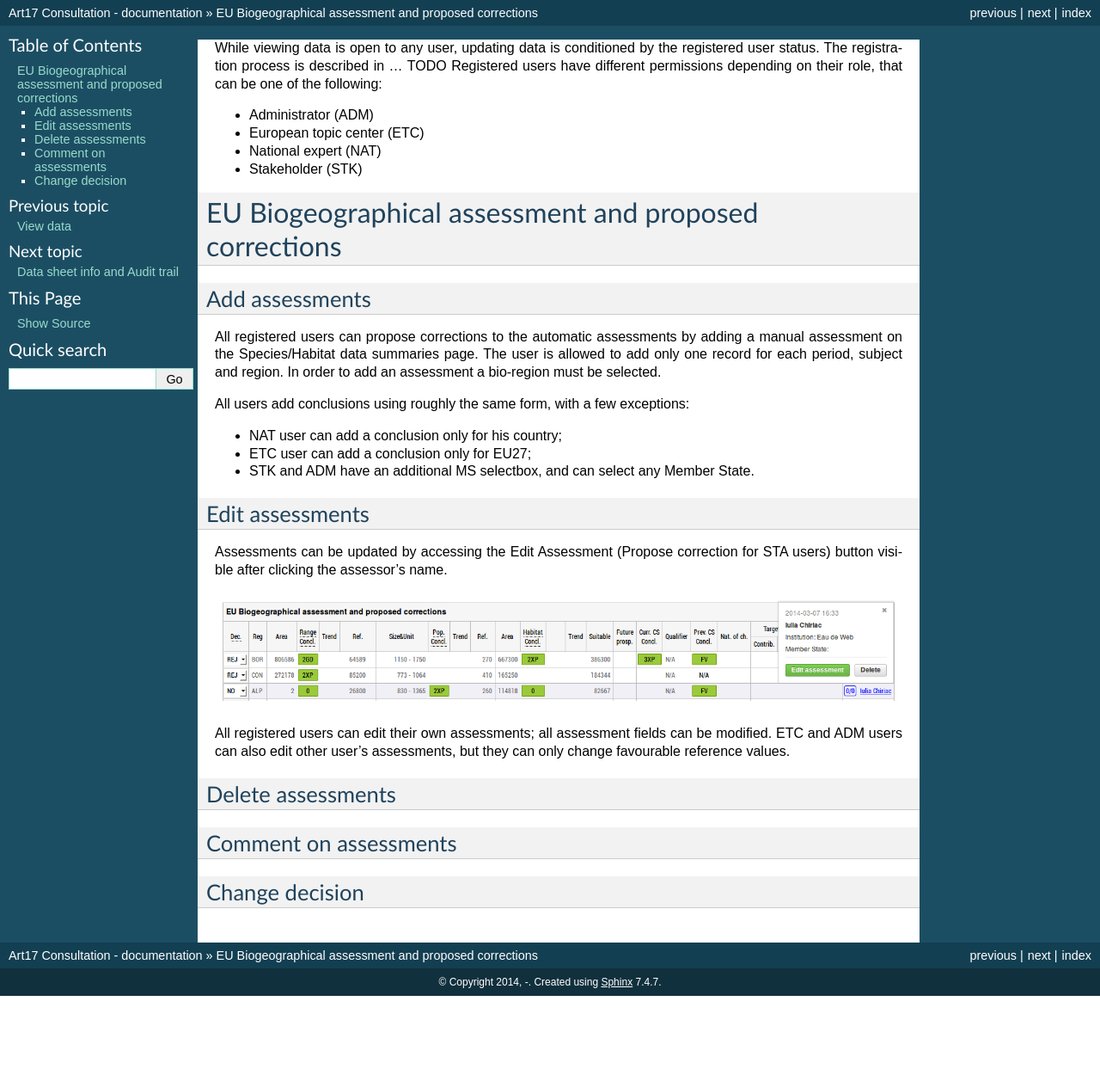
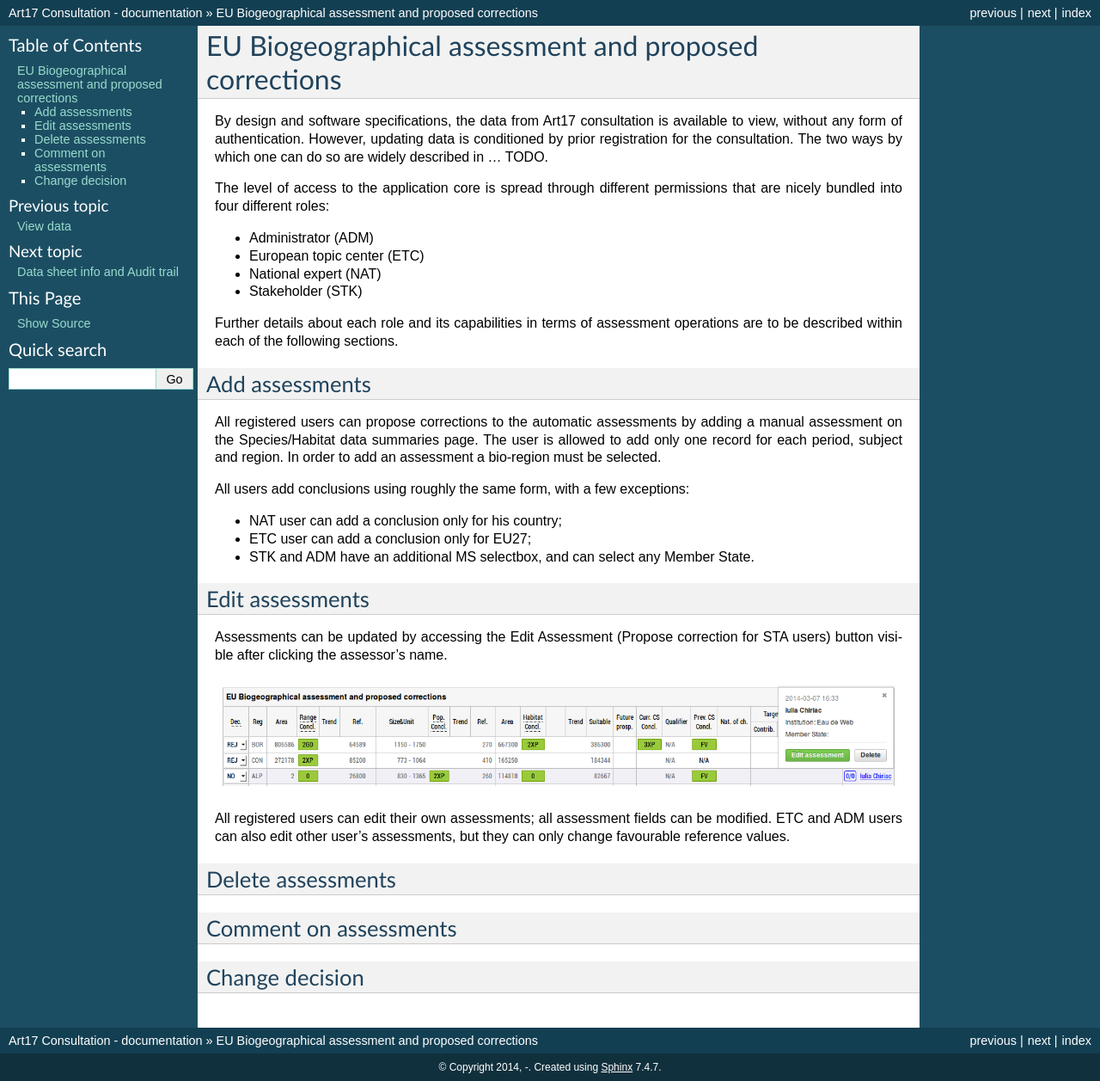
Before and after one commit to eea/art17-consultation, a Sphinx documentation site: the page built from docs/user/source/conclusions.rst, in a window 1280 px wide. Shown: the whole page at 86% size. Built offline with Sphinx 7.4.7, drawn with Linux system fonts in a browser that asks for light colours; before the commit the page ends 1158 px from its top, so only the background shows below that.

Commit message:
docs: update conclusions initial paragraph.

```diff
--- a/docs/user/source/conclusions.rst
+++ b/docs/user/source/conclusions.rst
@@ -1,15 +1,22 @@
-While viewing data is open to any user, updating data is conditioned by the
-registered user status. The registration process is described in ... TODO
-Registered users have different permissions depending on their role, that can
-be one of the following:
+EU Biogeographical assessment and proposed corrections
+======================================================
+
+By design and software specifications, the data from Art17 consultation is
+available to view, without any form of authentication. However, updating
+data is conditioned by prior registration for the consultation.
+The two ways by which one can do so are widely described in ... TODO.
+
+The level of access to the application core is spread through different
+permissions that are nicely bundled into four different roles:
 
 * Administrator (ADM)
 * European topic center (ETC)
 * National expert (NAT)
 * Stakeholder (STK)
 
-EU Biogeographical assessment and proposed corrections
-======================================================
+Further details about each role and its capabilities in terms of assessment
+operations are to be described within each of the following sections.
+
 
 Add assessments
 ---------------
```
